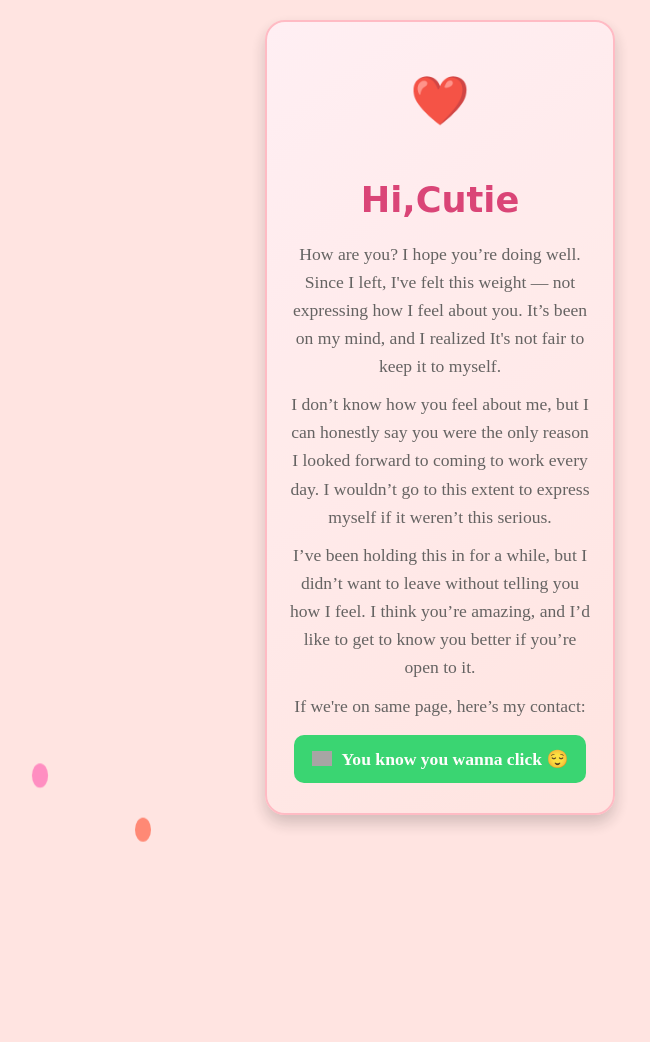
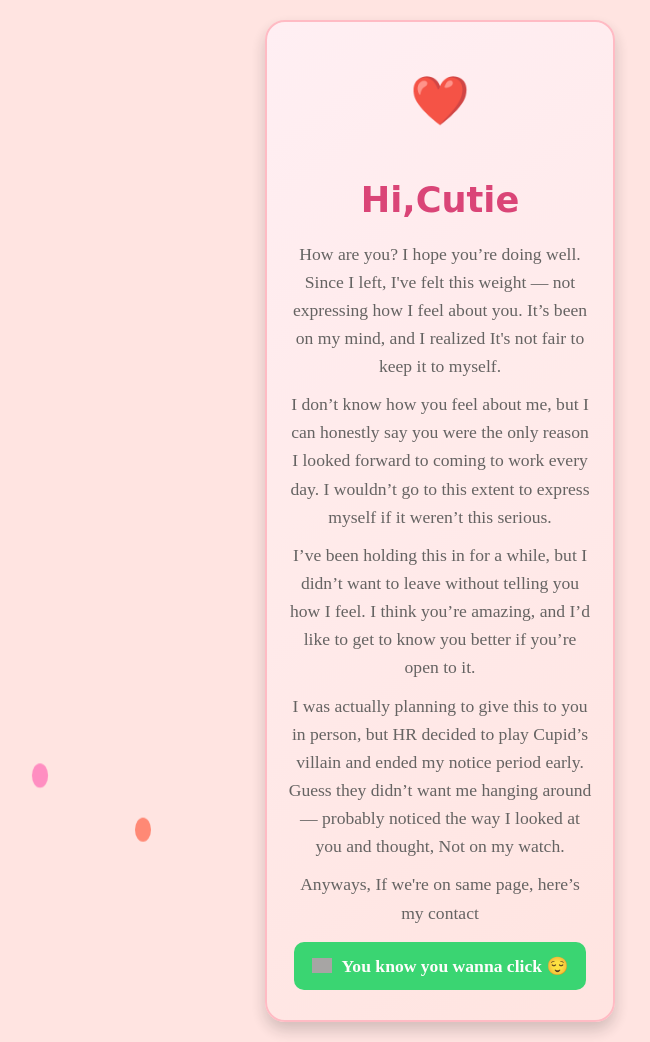
Before and after one commit to MlechchhaSlayer/Project-1, a plain HTML site: page success.html in a window 1280 px wide. Shown: the whole page, without its empty margins (200-850 px from the left). Before the commit the page ends 842 px from the top, so only its background shows below. Drawn offline with Linux system fonts and the light colour scheme; grey boxes are pictures that could not be loaded.

Commit message:
Update success.html

```diff
--- a/success.html
+++ b/success.html
@@ -178,7 +178,10 @@
             I’ve been holding this in for a while, but I didn’t want to leave without telling you how I feel. I think you’re amazing, and I’d like to get to know you better if you’re open to it.
         </p>
         <p>
-            If we're on same page, here’s my contact:
+            I was actually planning to give this to you in person, but HR decided to play Cupid’s villain and ended my notice period early. Guess they didn’t want me hanging around — probably noticed the way I looked at you and thought, Not on my watch.
+        </p>
+        <p>
+            Anyways, If we're on same page, here’s my contact
             <a href="https://wa.me/123456789" class="number" target="_blank">
                 <img src="https://upload.wikimedia.org/wikipedia/commons/6/6b/WhatsApp.svg" alt="WhatsApp" width="20" style="vertical-align: middle; margin-right: 5px;">
                 You know you wanna click 😌
```
